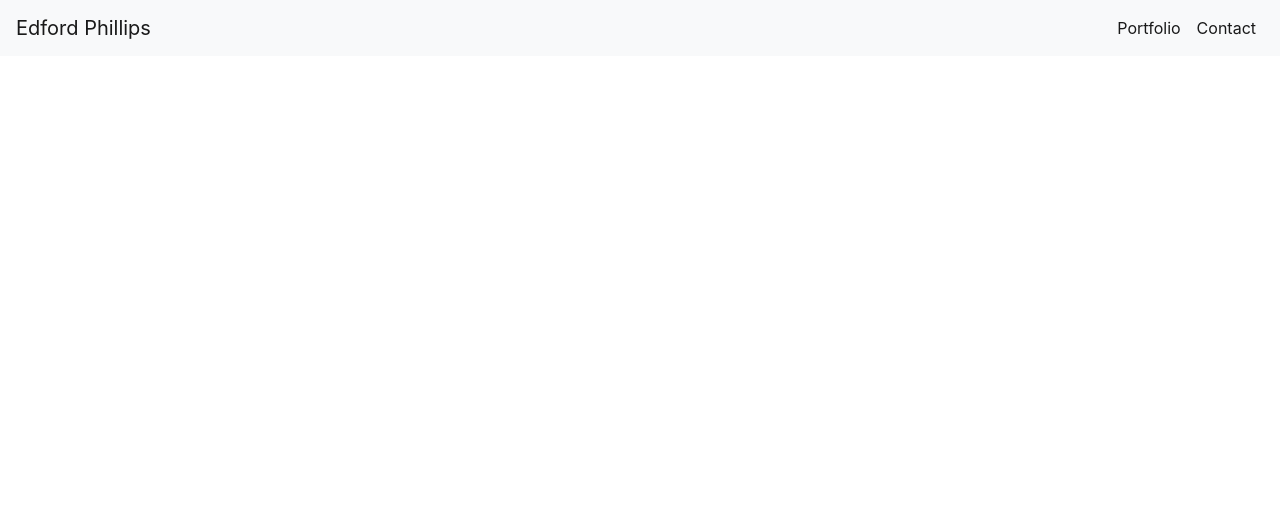
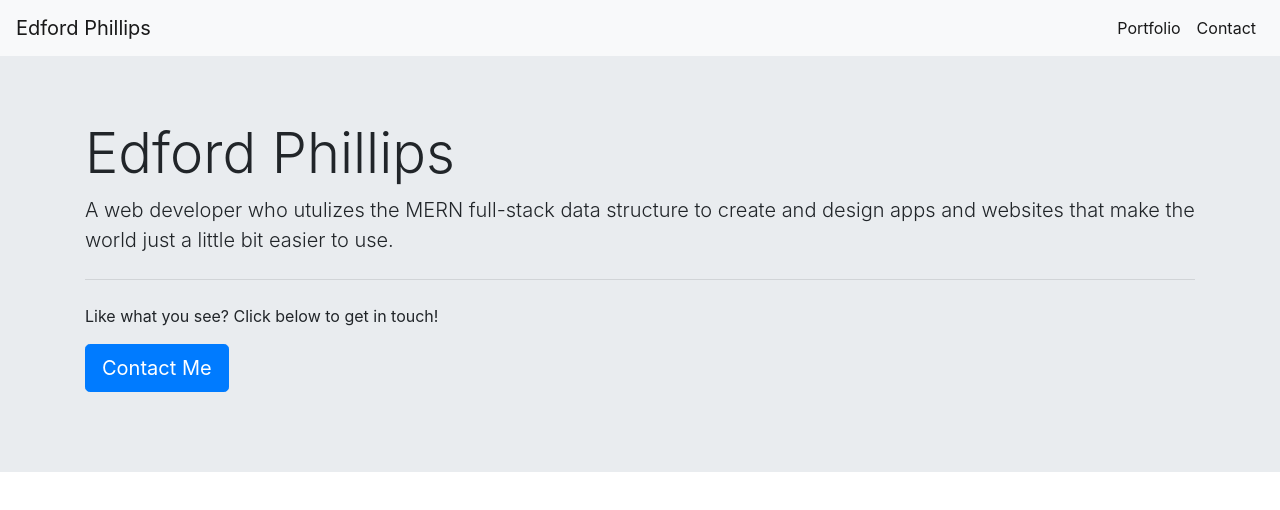
Before and after one commit to ephillipsiii/Portfoliov0.1, a plain HTML site: page index.html in a window 1280 px wide. Drawn offline with nearby package versions, Linux system fonts and the light colour scheme.

Commit message:
added jumbotron and bio blurb, button leads to contact.html

```diff
--- a/index.html
+++ b/index.html
@@ -36,6 +36,19 @@
             </ul>
         </div>
     </nav>
+    <div class="jumbotron jumbotron-fluid">
+        <div class="container">
+            <h1 class="display-4">Edford Phillips</h1>
+            <p class="lead">A web developer who utulizes the MERN full-stack data structure to create and design apps and websites that make the world just a little bit easier to use.
+            </p>
+            <hr class="my-4">
+            <p>Like what you see? Click below to get in touch!</p>
+            <p class="lead">
+                <a class="btn btn-primary btn-lg" href="contact.html" role="button">Contact Me</a>
+            </p>
+        </div>
+    </div>
+
 
 </body>
 
```
